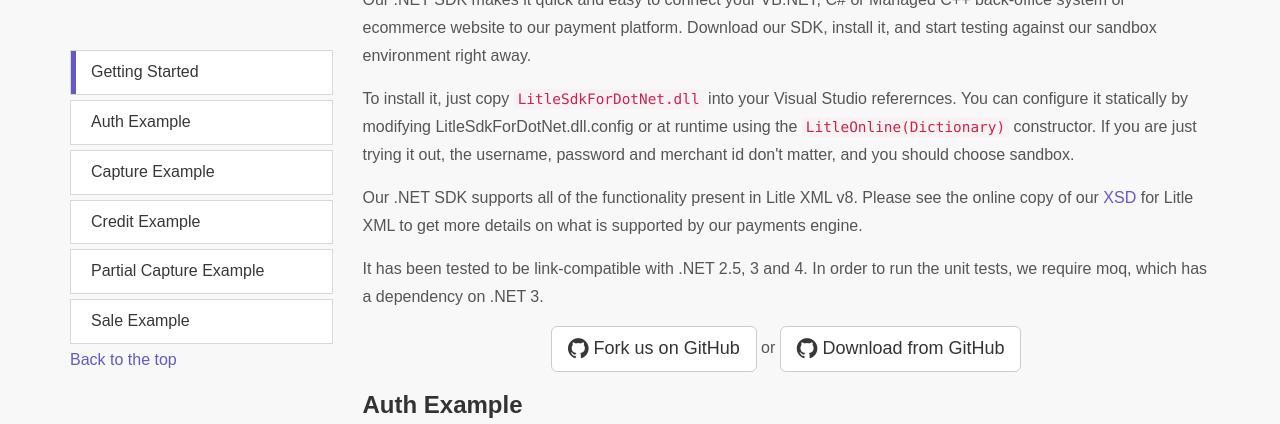
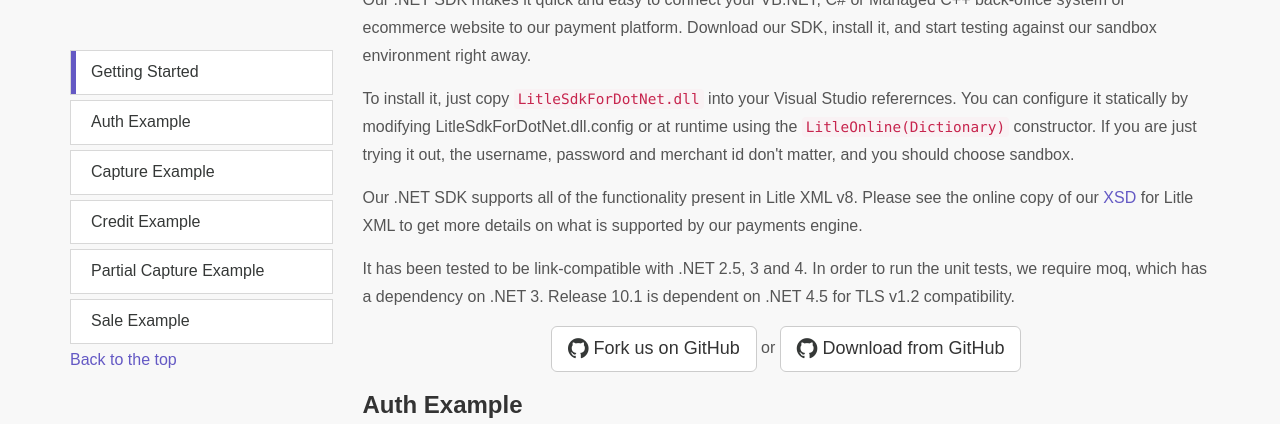
Before and after one commit to isunnapud/vantiv.github.io, a Jekyll site: the page built from dotnet/index.html, in a window 1280 px wide and 900 px high, scrolled down 406 px, cut to the strip 0-424 px from the top of the window. Built offline with Jekyll 4.4.1, drawn with Linux system fonts in a browser that asks for light colours; nearby versions of some CDN libraries.

Commit message:
Updating requirements for .NET and XML v10.1

```diff
--- a/dotnet/index.html
+++ b/dotnet/index.html
@@ -54,7 +54,7 @@ content-description: ""
 					Our .NET SDK supports all of the functionality present in Litle XML v8. Please see the online copy of our <a href="https://github.com/LitleCo/litle-xml/tree/master/xml_schemas">XSD</a> for Litle XML to get more details on what is supported by our payments engine.
 				</p>
 				<p>
-					It has been tested to be link-compatible with .NET 2.5, 3 and 4.  In order to run the unit tests, we require moq, which has a dependency on .NET 3.
+					It has been tested to be link-compatible with .NET 2.5, 3 and 4.  In order to run the unit tests, we require moq, which has a dependency on .NET 3.  Release 10.1 is dependent on .NET 4.5 for TLS v1.2 compatibility.
 				</p>
 
 				<div class="text-center">
```
